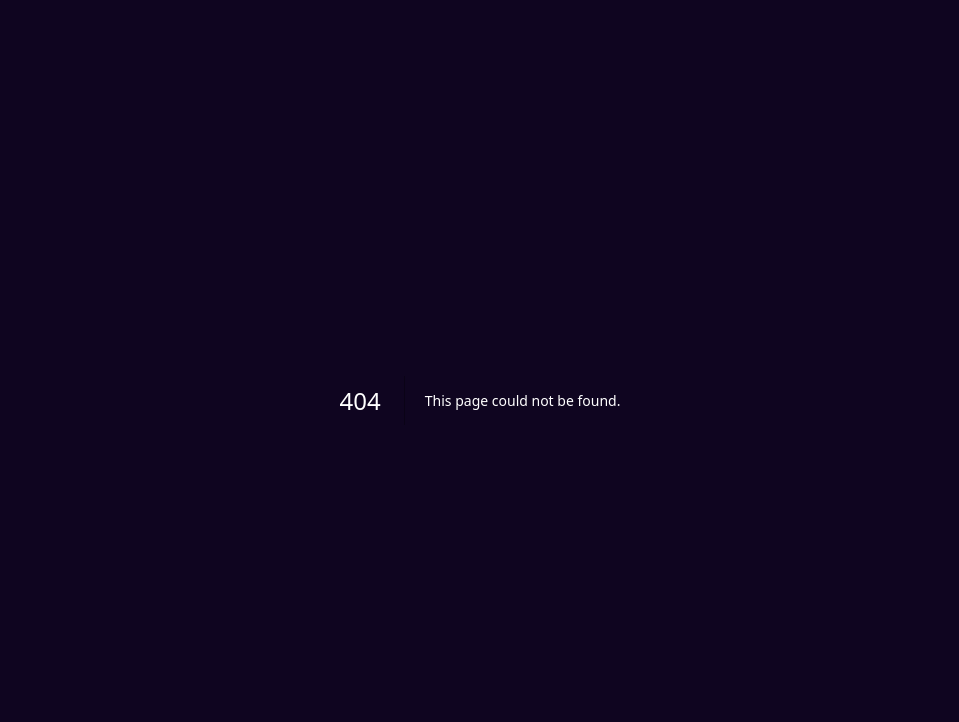
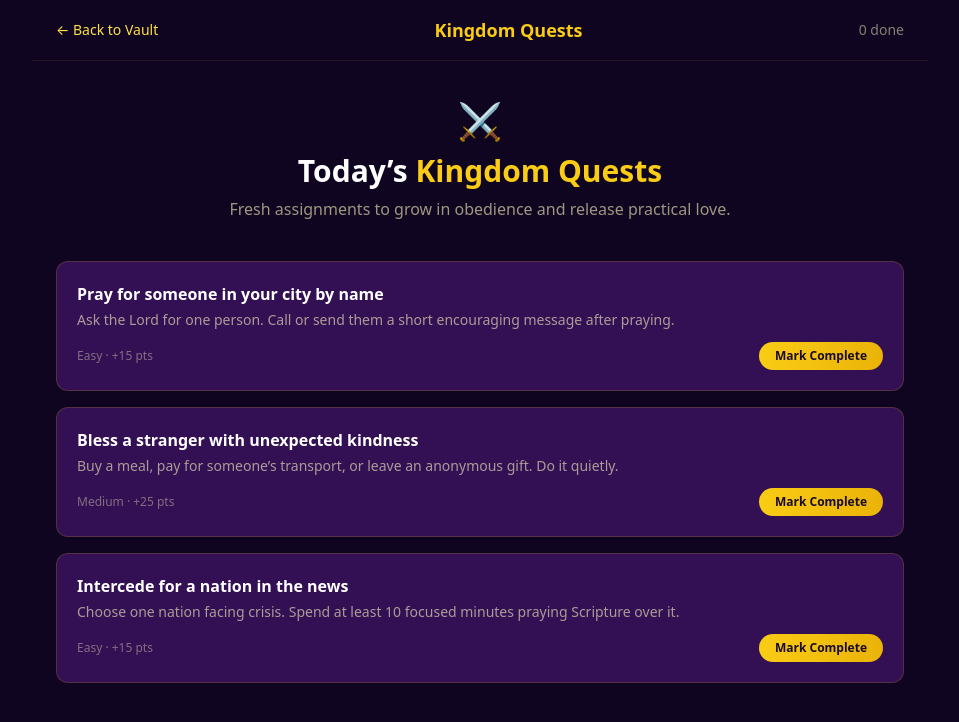
Before and after one commit to zonehbtv-creator/kingdom-vault-, a Next.js app: page /quests in a window 1280 px wide. Before the commit this address had no page. Shown: the top 722 px of the page, without its empty margins (160-1119 px from the left). Built offline with nearby package versions, Linux system fonts and the light colour scheme.

Commit message:
Create page.tsx

```diff
--- /dev/null
+++ b/app/quests/page.tsx
@@ -0,0 +1,90 @@
+"use client";
+
+import { useState } from "react";
+import Link from "next/link";
+
+const QUESTS = [
+  {
+    id: 1,
+    title: "Pray for someone in your city by name",
+    description: "Ask the Lord for one person. Call or send them a short encouraging message after praying.",
+    difficulty: "Easy",
+    points: 15,
+  },
+  {
+    id: 2,
+    title: "Bless a stranger with unexpected kindness",
+    description: "Buy a meal, pay for someone’s transport, or leave an anonymous gift. Do it quietly.",
+    difficulty: "Medium",
+    points: 25,
+  },
+  {
+    id: 3,
+    title: "Intercede for a nation in the news",
+    description: "Choose one nation facing crisis. Spend at least 10 focused minutes praying Scripture over it.",
+    difficulty: "Easy",
+    points: 15,
+  },
+];
+
+export default function QuestsPage() {
+  const [completed, setCompleted] = useState<number[]>([]);
+
+  const markComplete = (id: number) => {
+    if (!completed.includes(id)) {
+      setCompleted([...completed, id]);
+    }
+  };
+
+  return (
+    <div className="min-h-screen bg-[#0f0520] text-white">
+      <header className="border-b border-yellow-500/10 px-6 py-4 flex items-center justify-between max-w-4xl mx-auto">
+        <Link href="/dashboard" className="text-yellow-300 text-sm">← Back to Vault</Link>
+        <span className="font-bold text-yellow-400 text-lg">Kingdom Quests</span>
+        <div className="text-sm text-yellow-100/50">{completed.length} done</div>
+      </header>
+
+      <main className="max-w-4xl mx-auto px-6 py-10">
+        <div className="text-center mb-10">
+          <div className="text-4xl mb-3">⚔️</div>
+          <h1 className="text-3xl font-bold mb-2">
+            Today’s <span className="text-yellow-400">Kingdom Quests</span>
+          </h1>
+          <p className="text-yellow-100/60 max-w-lg mx-auto">
+            Fresh assignments to grow in obedience and release practical love.
+          </p>
+        </div>
+
+        <div className="space-y-4">
+          {QUESTS.map((quest) => (
+            <div
+              key={quest.id}
+              className={`bg-purple-900/50 border border-yellow-500/20 rounded-xl p-5 ${
+                completed.includes(quest.id) ? "opacity-60" : ""
+              }`}
+            >
+              <h3 className="font-semibold text-white mb-1">{quest.title}</h3>
+              <p className="text-sm text-yellow-100/60 mb-3">{quest.description}</p>
+              <div className="flex items-center justify-between">
+                <div className="text-xs text-yellow-100/40">
+                  {quest.difficulty} · +{quest.points} pts
+                </div>
+                <button
+                  onClick={() => markComplete(quest.id)}
+                  disabled={completed.includes(quest.id)}
+                  className={`px-4 py-1.5 rounded-full text-xs font-semibold ${
+                    completed.includes(quest.id)
+                      ? "bg-green-600/30 text-green-300"
+                      : "bg-gradient-to-r from-yellow-400 to-yellow-500 text-[#1a0b2e]"
+                  }`}
+                >
+                  {completed.includes(quest.id) ? "Completed ✓" : "Mark Complete"}
+                </button>
+              </div>
+            </div>
+          ))}
+        </div>
+      </main>
+    </div>
+  );
+}
```
